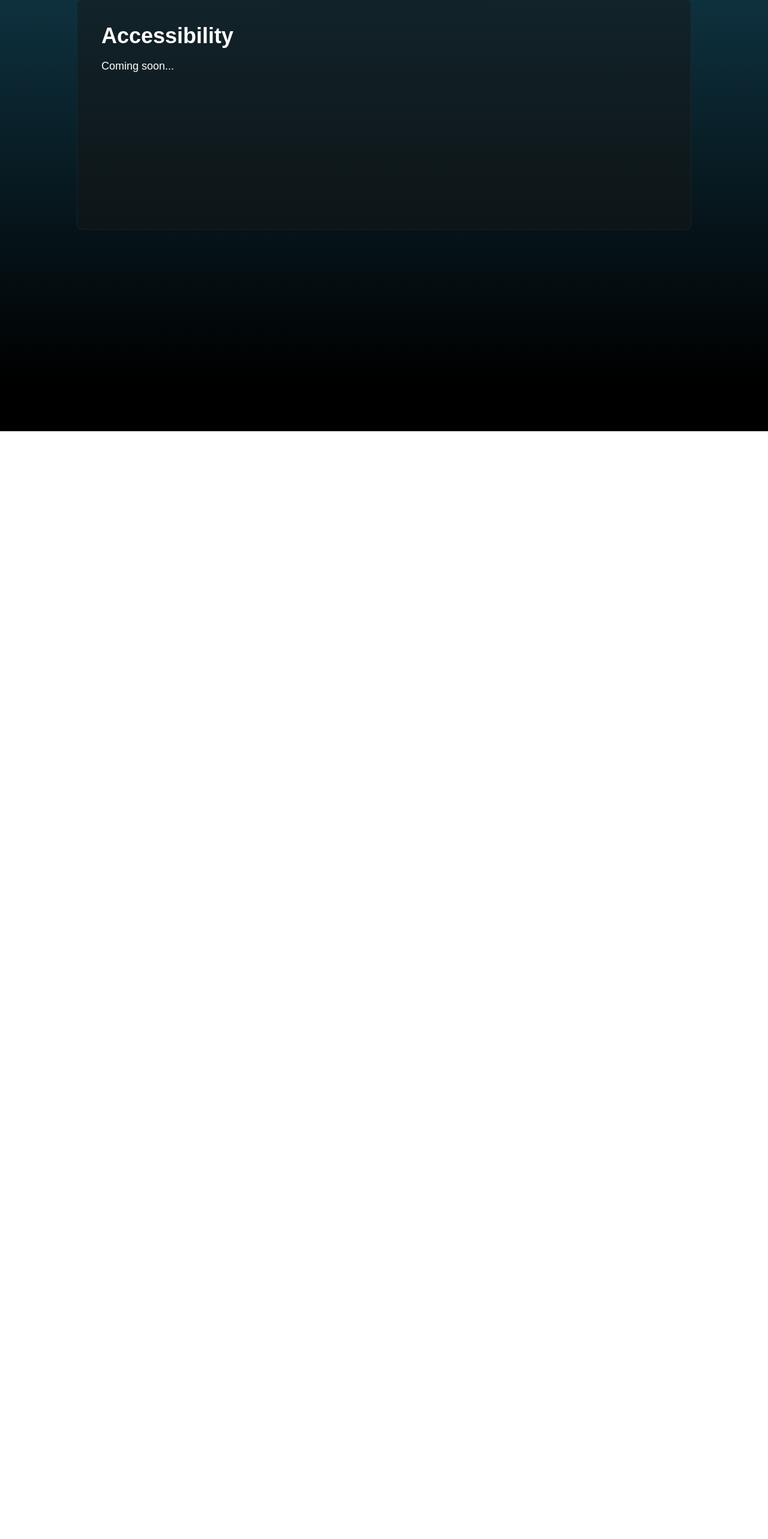
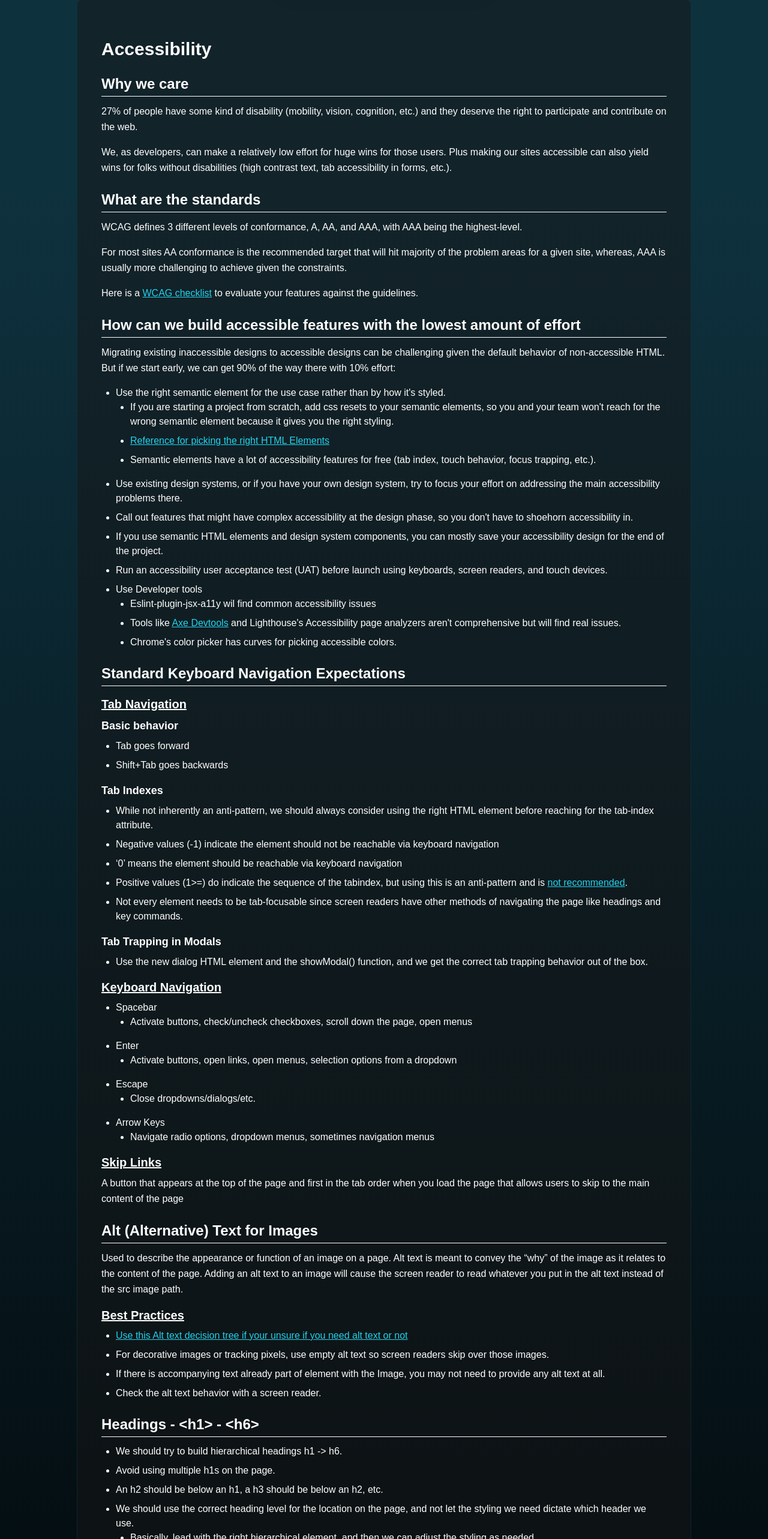
Before and after one commit to NikS-44/personal-portfolio, a Next.js app: page /articles/accessibility in a window 1280 px wide. Shown: the part 81-2647 px from the top of the page at 60% size. Before the commit the page ends 800 px from the top, so only its background shows below. Built offline with nearby package versions, Linux system fonts and the light colour scheme.

Commit message:
feat: add accessibility article

```diff
--- a/app/articles/page.tsx
+++ b/app/articles/page.tsx
@@ -17,8 +17,8 @@ const articles: Article[] = [
     title: "Web Accessibility: Beyond the Basics",
     description:
       "Diving deep into ARIA attributes, keyboard navigation, and creating truly inclusive web experiences. Learn how to make your websites accessible to everyone.",
-    date: "Coming Soon",
-    readTime: "8 min read",
+    date: "12/4/2024",
+    readTime: "12 min read",
     href: "/articles/accessibility",
   },
   {
--- a/app/components/articles/MarkdownArticle.tsx
+++ b/app/components/articles/MarkdownArticle.tsx
@@ -29,17 +29,20 @@ const MarkdownArticle: React.FC<MarkdownArticleProps> = ({ articleId }) => {
     <div className="flex justify-center">
       <div
         ref={articleRef}
-        className="mx-10 mb-8 min-h-96 w-full max-w-screen-lg rounded-lg border border-cyan-900/30 bg-neutral-900/50 p-10 py-10 text-white opacity-0"
+        className="mx-2 mb-8 min-h-96 w-full max-w-screen-lg rounded-lg border border-cyan-900/30 bg-neutral-900/50 p-10 py-10 text-white opacity-0"
       >
         <ReactMarkdown
           components={{
             // Headings
-            h1: ({ children }) => <h1 className="mb-4 text-4xl font-bold">{children}</h1>,
-            h2: ({ children }) => <h2 className="mb-3 text-3xl font-semibold">{children}</h2>,
-            h3: ({ children }) => <h3 className="mb-2 text-2xl font-semibold">{children}</h3>,
+            h1: ({ children }) => <h1 className="my-6 text-3xl font-bold">{children}</h1>,
+            h2: ({ children }) => (
+              <h2 className="mb-3 mt-6 border-b border-current pb-1 text-2xl font-semibold">{children}</h2>
+            ),
+            h3: ({ children }) => <h3 className="mb-2 mt-4 text-xl font-semibold underline">{children}</h3>,
+            h4: ({ children }) => <h4 className="mb-2 mt-2 text-lg font-semibold">{children}</h4>,
 
             // Paragraphs
-            p: ({ children }) => <p className="mb-4 text-lg leading-relaxed">{children}</p>,
+            p: ({ children }) => <p className="mb-4 text-base leading-relaxed">{children}</p>,
 
             // Lists
             ul: ({ children }) => <ul className="mb-4 ml-6 list-disc">{children}</ul>,
--- a/app/components/articles/markdown/accessibility.md
+++ b/app/components/articles/markdown/accessibility.md
@@ -1,3 +1,153 @@
 # Accessibility
 
-Coming soon...
+## Why we care
+
+27% of people have some kind of disability (mobility, vision, cognition, etc.) and they deserve the right to participate
+and contribute on the web.
+
+We, as developers, can make a relatively low effort for huge wins for those users. Plus making our sites accessible can
+also yield wins for folks without disabilities (high contrast text, tab accessibility in forms, etc.).
+
+## What are the standards
+
+WCAG defines 3 different levels of conformance, A, AA, and AAA, with AAA being the highest-level.
+
+For most sites AA conformance is the recommended target that will hit majority of the problem areas for a given site,
+whereas, AAA is usually more challenging to achieve given the constraints.
+
+Here is a [WCAG checklist](https://webaim.org/standards/wcag/checklist) to evaluate your features against the
+guidelines.
+
+## How can we build accessible features with the lowest amount of effort
+
+Migrating existing inaccessible designs to accessible designs can be challenging given the default behavior of
+non-accessible HTML. But if we start early, we can get 90% of the way there with 10% effort:
+
+- Use the right semantic element for the use case rather than by how it's styled.
+  - If you are starting a project from scratch, add css resets to your semantic elements, so you and your team won't
+    reach for the wrong semantic element because it gives you the right styling.
+  - [Reference for picking the right HTML Elements](https://developer.mozilla.org/en-US/docs/Web/HTML/Element#main_root)
+  - Semantic elements have a lot of accessibility features for free (tab index, touch behavior, focus trapping, etc.).
+- Use existing design systems, or if you have your own design system, try to focus your effort on addressing the main
+  accessibility problems there.
+- Call out features that might have complex accessibility at the design phase, so you don't have to shoehorn
+  accessibility in.
+- If you use semantic HTML elements and design system components, you can mostly save your accessibility design for the
+  end of the project.
+- Run an accessibility user acceptance test (UAT) before launch using keyboards, screen readers, and touch devices.
+- Use Developer tools
+  - Eslint-plugin-jsx-a11y wil find common accessibility issues
+  - Tools like [Axe Devtools](https://www.deque.com/axe/devtools/) and Lighthouse's Accessibility page analyzers aren't
+    comprehensive but will find real issues.
+  - Chrome's color picker has curves for picking accessible colors.
+
+## Standard Keyboard Navigation Expectations
+
+### Tab Navigation
+
+#### Basic behavior
+
+- Tab goes forward
+- Shift+Tab goes backwards
+
+#### Tab Indexes
+
+- While not inherently an anti-pattern, we should always consider using the right HTML element before reaching for the
+  tab-index attribute.
+- Negative values (-1) indicate the element should not be reachable via keyboard navigation
+- ‘0’ means the element should be reachable via keyboard navigation
+- Positive values (1>=) do indicate the sequence of the tabindex, but using this is an anti-pattern and is
+  [not recommended](https://developer.mozilla.org/en-US/docs/Web/HTML/Global_attributes/tabindex#:~:text=the%20user%20agent.-,Warning,-%3A%20You%20are).
+- Not every element needs to be tab-focusable since screen readers have other methods of navigating the page like
+  headings and key commands.
+
+#### Tab Trapping in Modals
+
+- Use the new dialog HTML element and the showModal() function, and we get the correct tab trapping behavior out of the
+  box.
+
+### Keyboard Navigation
+
+- Spacebar
+  - Activate buttons, check/uncheck checkboxes, scroll down the page, open menus
+- Enter
+  - Activate buttons, open links, open menus, selection options from a dropdown
+- Escape
+  - Close dropdowns/dialogs/etc.
+- Arrow Keys
+  - Navigate radio options, dropdown menus, sometimes navigation menus
+
+### Skip Links
+
+A button that appears at the top of the page and first in the tab order when you load the page that allows users to skip
+to the main content of the page
+
+## Alt (Alternative) Text for Images
+
+Used to describe the appearance or function of an image on a page. Alt text is meant to convey the “why” of the image as
+it relates to the content of the page. Adding an alt text to an image will cause the screen reader to read whatever you
+put in the alt text instead of the src image path.
+
+### Best Practices
+
+- [Use this Alt text decision tree if your unsure if you need alt text or not](https://www.w3.org/WAI/tutorials/images/decision-tree/)
+- For decorative images or tracking pixels, use empty alt text so screen readers skip over those images.
+- If there is accompanying text already part of element with the Image, you may not need to provide any alt text at all.
+- Check the alt text behavior with a screen reader.
+
+## Headings - <h1> - <h6>
+
+- We should try to build hierarchical headings h1 -> h6.
+- Avoid using multiple h1s on the page.
+- An h2 should be below an h1, a h3 should be below an h2, etc.
+- We should use the correct heading level for the location on the page, and not let the styling we need dictate which
+  header we use.
+  - Basically, lead with the right hierarchical element, and then we can adjust the styling as needed.
+
+## Labels for <input>, <select>, and <textarea>
+
+- Form fields are confusing for screen reader users if not labeled properly
+- Use <label for=“someId”> tags along with your <input id=“someId”> element OR you can wrap the input with the label
+  element <label> First Name <input type=“text/></label>
+- Not every element can use labels, so in those cases, we use ARIA instead (aria-label)
+
+## ARIA
+
+ARIA is a W3 spec that is additive to the HTML spec that specifically helps with accessibility and is well-supported in
+browsers. It fills the gap that semantic HTML does not address, but should not be the first tool we reach for.
+
+- Labels
+  - aria-label, aria-labeledby, aria-describedby
+- Roles
+  - e.g. button, checkbox, navbar
+  - role=“none”
+    - If we are trying to maintain a specific hierarchy of aria roles, we can use role=“none” to hide elements that
+      don’t hold any significance for accessibility.
+- Attributes
+  - aria-haspopup, aria-hidden, aria-checked
+  - In our code, we would set these dynamically with JS if they rely on application state.
+- Live Regions
+  - aria-live (=assertive, polite, off)
+  - When we want to alert the user that dynamic content has changed we can set this attribute and the screen reader will
+    let the user know.
+- More Resources
+  - [https://developer.mozilla.org/en-US/docs/Web/Accessibility/ARIA](https://developer.mozilla.org/en-US/docs/Web/Accessibility/ARIA)
+  - [https://www.w3.org/WAI/ARIA/apg/practices/read-me-first/](https://developer.mozilla.org/en-US/docs/Web/Accessibility/ARIA)
+
+## Popular Screen Readers
+
+JAWS, NVDA, VoiceOver for Mac are all popular screen readers
+
+### Basic Usage of VoiceOver for Mac
+
+- Cmd+F5 to open
+- Option + Ctrl + U will show a sorted list of elements on a page
+  - Use left/right arrow keys to see the available views then you can arrow up and down through the page
+
+### Considerations
+
+- There is not a WCAG spec or equivalent for screen readers
+  - 95% of behavior will be consistent across the popular screen readers
+- How to prioritize various screen reader platforms:
+  - WebAIM does a survey that we can leverage to help us build our support matrix:
+    https://webaim.org/projects/screenreadersurvey9/
```
